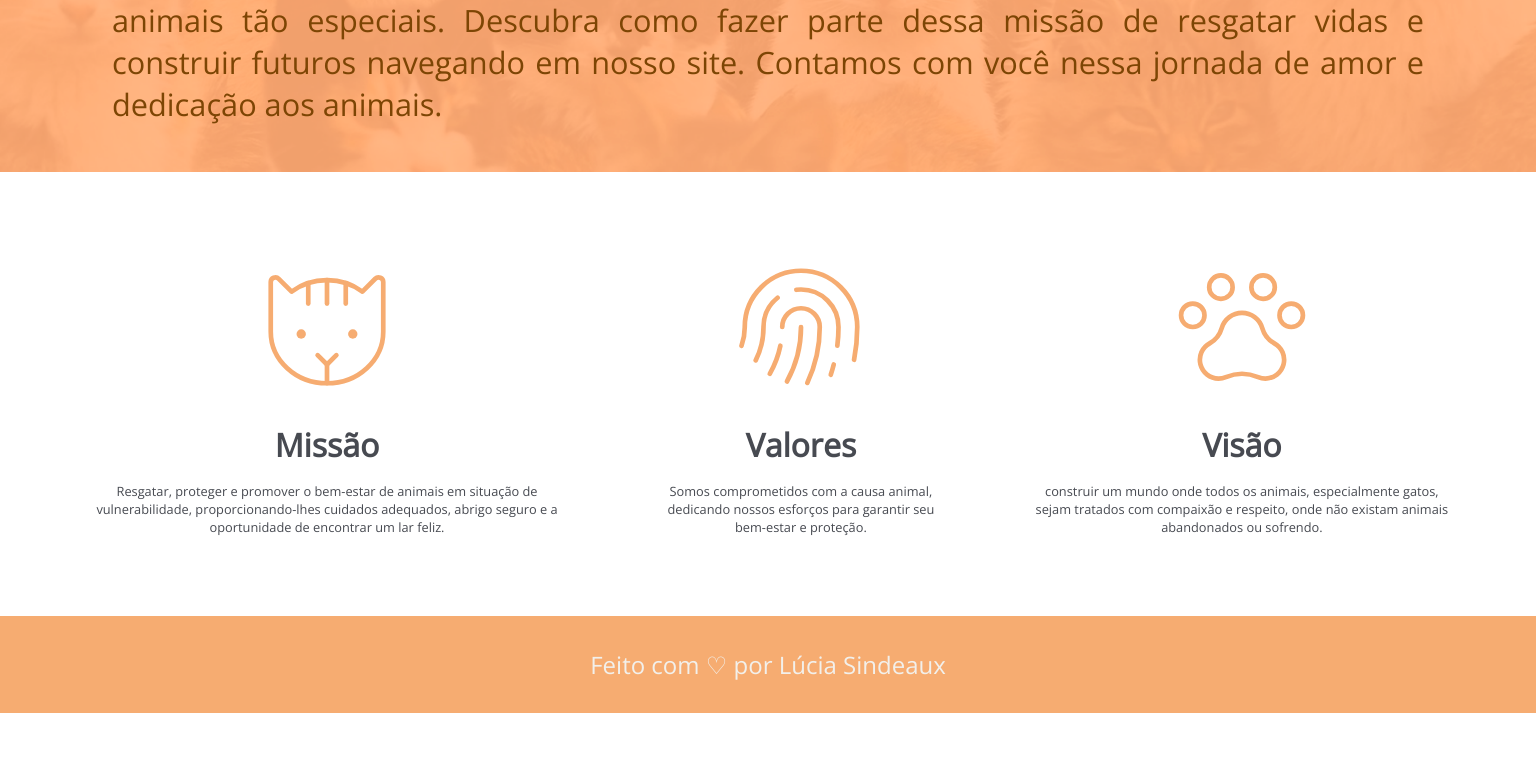
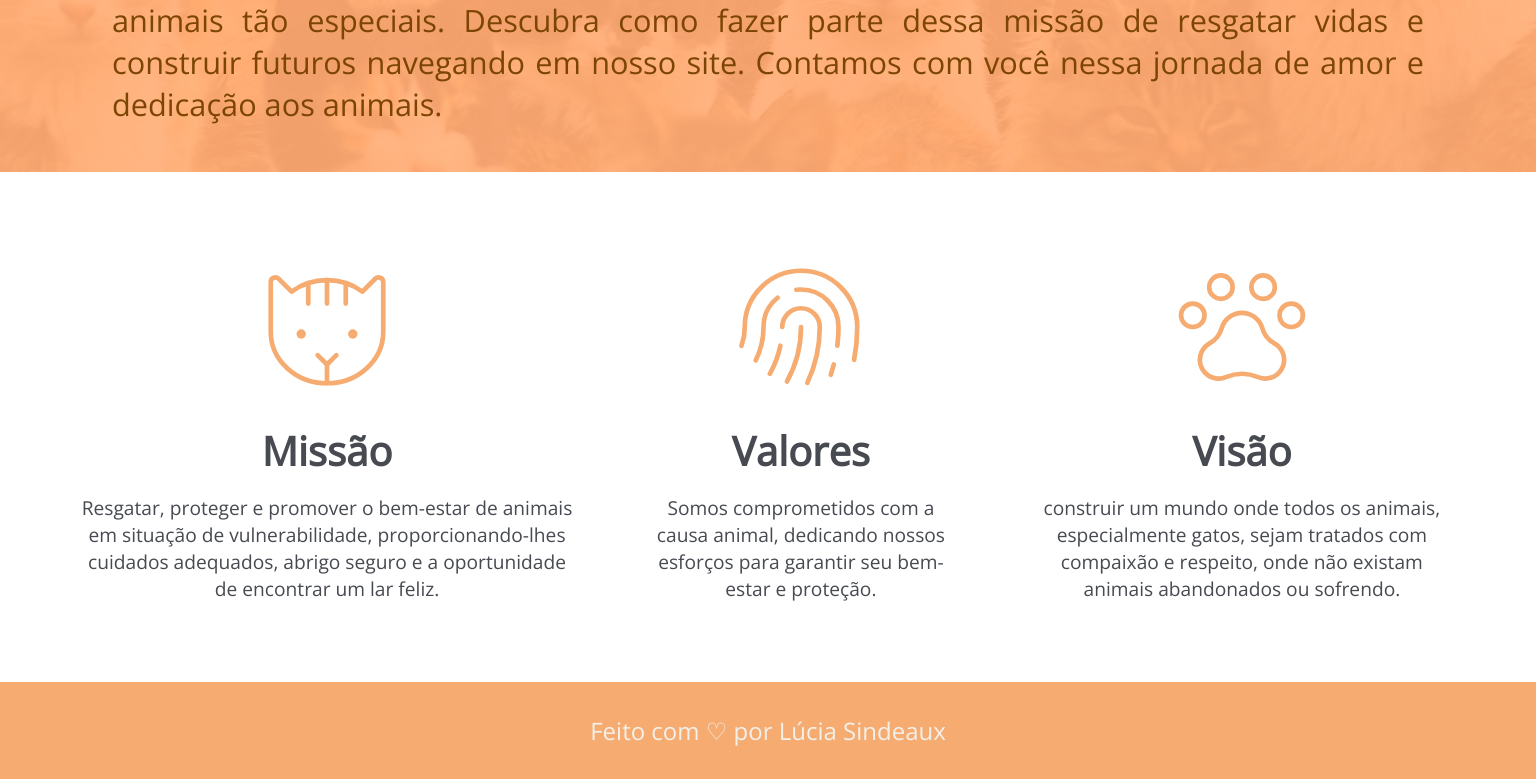
Before and after one commit to LuciaSindeaux/projeto-final-resgatinhos-reprograma, a React (Vite) app in the folder lucia-sindeaux/projeto-final-resgatinhos/: page / in a window 1536 px wide. Shown: the part 597-1376 px from the top of the page. Before the commit the page ends 1310 px from the top, so only its background shows below. Built offline with nearby package versions, Linux system fonts and the light colour scheme; no server answers.

Commit message:
ajuste responsivo no card inicial

```diff
--- a/lucia-sindeaux/projeto-final-resgatinhos/src/styles/pages/home.module.css
+++ b/lucia-sindeaux/projeto-final-resgatinhos/src/styles/pages/home.module.css
@@ -76,10 +76,10 @@
     }
 
     .cardTitle {
-      font-size: 2rem;
+      font-size: 2.5rem;
     }
 
     .cardDescription {
-      font-size: 0.8rem;
+      font-size: 1.2rem;
     }
   }
```
